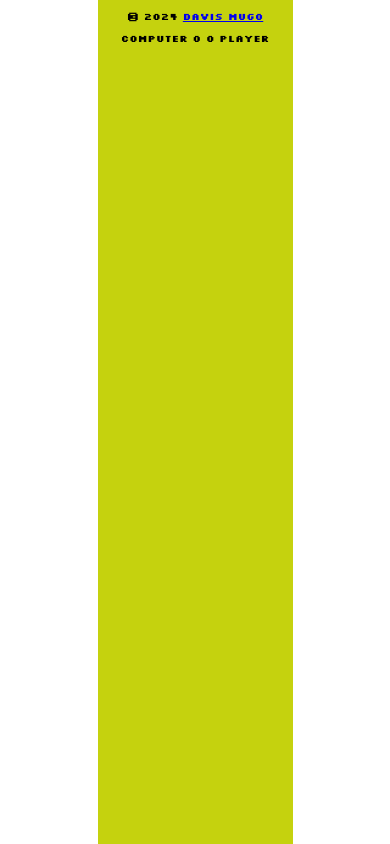
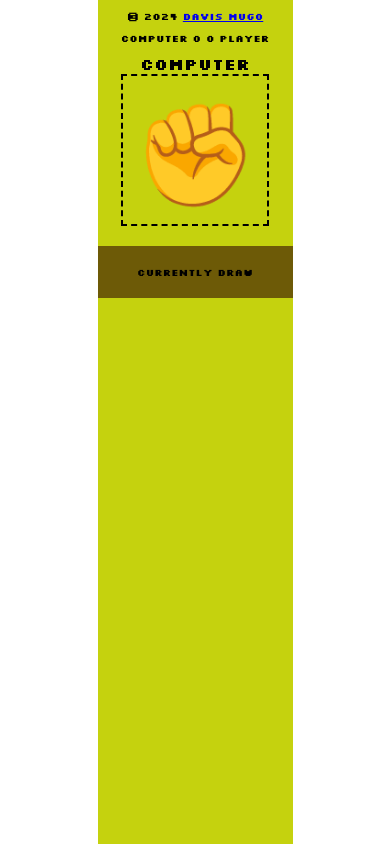
Before and after one commit to Davis-don/rockpaperscissorsgame, a website built with Vite: page index.html in a window 390 px wide. Built offline with nearby package versions, Linux system fonts and the light colour scheme.

Commit message:
made the computer player and center div responsive

```diff
--- a/index.html
+++ b/index.html
@@ -19,15 +19,20 @@
       </div>
     </div>
     <!-- End of header section -->
-   <!-- <div class="computer-choice">
-    <h4 class="silkscreen-bold" style="text-align: center;font-size: 25px;">Computer</h4>
+     <!-- Start of computer choice section -->
+   <div class="computer-choice">
+    <h4 class="computer-text">Computer</h4>
      <div class="computer-choice-icon-container">
-      <h2 class="computerH2" style="font-size: 100px;">&#9994;</h2>
+      <h2 class="computerH2">&#9994;</h2>
      </div>
-   </div> -->
-  <!-- <div class="center-divider">
-    <h2  class="silkscreen-bold updateText" style="text-align: center;">CURRENTLY DRAW</h2>
-  </div> -->
+   </div>
+   <!-- End of computer choice section -->
+
+   <!-- Start of center div section -->
+  <div class="center-divider">
+    <h2  class=" updateText" style="text-align: center;">CURRENTLY DRAW</h2>
+  </div>
+  <!-- End of center container div -->
   <!-- <div class="user-choice">
     <h4 class="silkscreen-bold" style="text-align: center;">Player</h4>
 <div class="user-choice-icon">
--- a/style.css
+++ b/style.css
@@ -17,6 +17,7 @@ html{
   height: 100vh;
   background-color: rgb(197, 210, 14);
   }
+  /* ----------------------------------------------------------------------------- */
 /* Start of header section styling */
 .header-section-container{
 display: flex;
@@ -48,27 +49,59 @@ justify-content: center;
   }
 }
 /* End of header section styling */
-/* .computer-choice{
+/* ------------------------------------------------------------------------------- */
+/* Start of computer choice styling section */
+.computer-choice{
+}
+.computer-text{
+text-align: center;
+font-size: 2rem;
 }
 .computer-choice-icon-container{
-    margin-left: auto;
-    margin-right: auto;
- border: 2px dashed black;
-    width: 150px;
-    height: 150px;
-    display: flex;
-    flex-direction: column;
-    align-items: center;
-    justify-content: center;
+  margin: auto;
+  border: 2px dashed black;
+  width: max-content;
+  height: max-content;
+  padding: 10px;
+  display: flex;
+  justify-content: center;
+  align-items: center;
 }
+.computerH2{
+  font-size: 100px;
+}
+@media screen and (max-width: 570px) {
+.computer-text{
+  text-align: center;
+font-size:1.6rem;
+}
+}
+@media screen and (max-width: 324px) {
+  .computerH2{
+    font-size:25vw;
+  }
+  .computer-text{
+    text-align: center;
+  font-size:7vw;
+  }
+  }
+/* End of computer choice styling section */
+/* -------------------------------------------------------------------------------- */
+/* Start of center container div */
 .center-divider{
-  position: absolute;
-  top: 43%;
-  transform: translate(0, -50%);
-  padding: 10px;
-  width: 50vw;
-  background-color: rgb(109, 90, 7);
+  background-color:rgb(109, 90, 7) ;
+  padding: 2rem;
+  margin-top: 2rem;
 }
+.updateText{
+  font-size: 2.7rem;
+}
+@media screen and (max-width: 765px) {
+  .updateText{
+  font-size: 2.5vw;
+  }
+  }
+/* End of center container div */
 .user-choice{
 padding-top: 11vh;
 height: 46vh;
@@ -102,4 +135,4 @@ margin-top: 20px;
   flex-direction: column;
   justify-content: center;
   align-items: center;
-} */
+}
```
